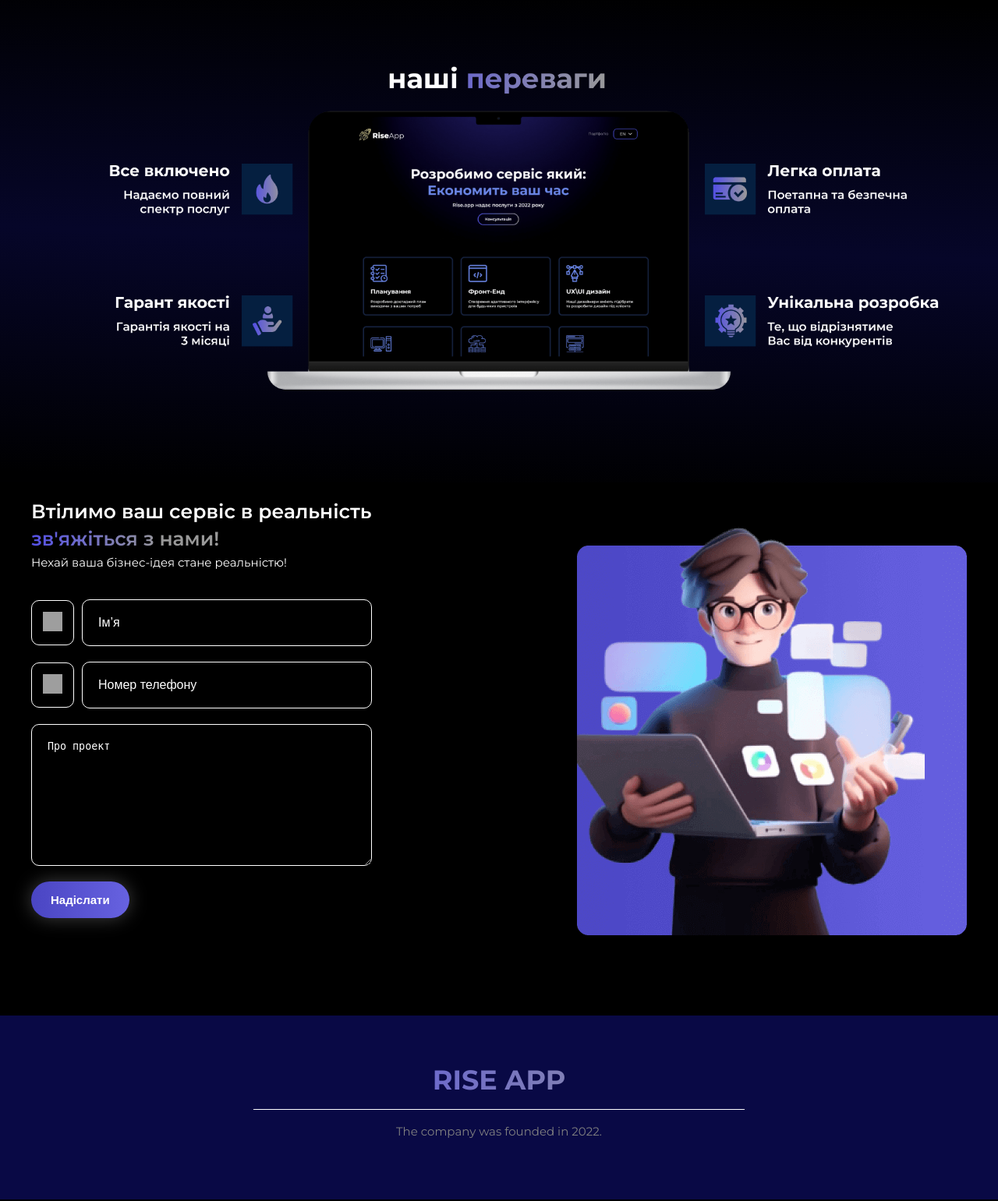
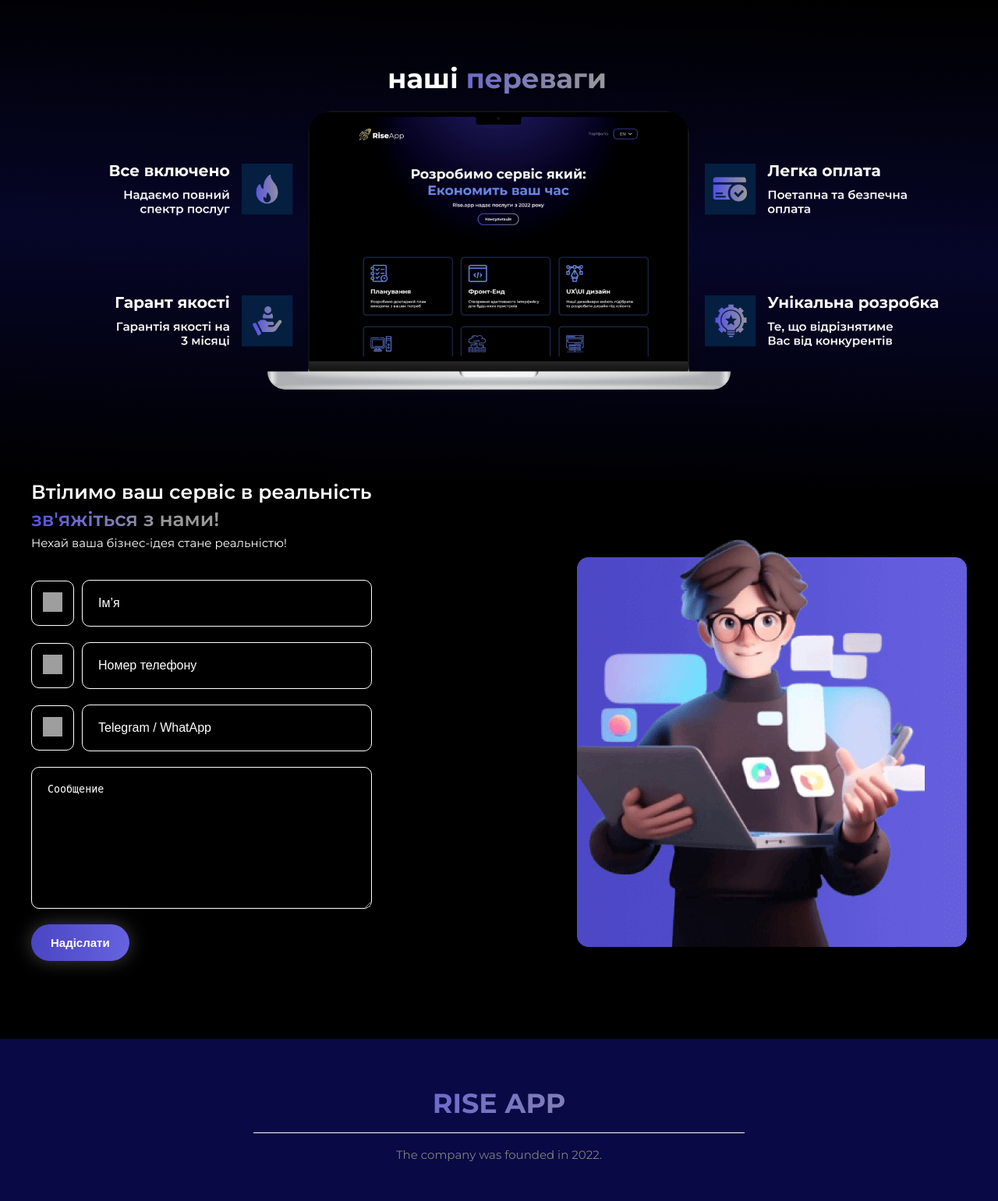
Before and after one commit to Evggeennniy/RiseApp, a Flask app: page / in a window 1280 px wide. Shown: the part 4959-6500 px from the top of the page at 78% size. Run offline with Flask 3, Linux system fonts and the light colour scheme; grey boxes are pictures that could not be loaded.

Commit message:
form fixes

```diff
--- a/templates/form.html
+++ b/templates/form.html
@@ -45,10 +45,26 @@
           />
         </div>
         <div class="contacts__input-wrapper">
+          <div class="contacts__icon">
+            <img
+              src="{{ url_for('static', filename='img/form-phone.svg') }}"
+              alt="contacts-icon"
+              class="contacts__icon-content"
+            />
+          </div>
+          <input
+            type="text"
+            class="contacts__input"
+            placeholder="Telegram / WhatApp"
+            name="contact-teg"
+            id="contact-teg"
+          />
+        </div>
+        <div class="contacts__input-wrapper">
           <textarea
             type="text"
             class="contacts__textarea"
-            placeholder="Про проект"
+            placeholder="Cообщение"
             name="person_note"
           ></textarea>
         </div>
```
